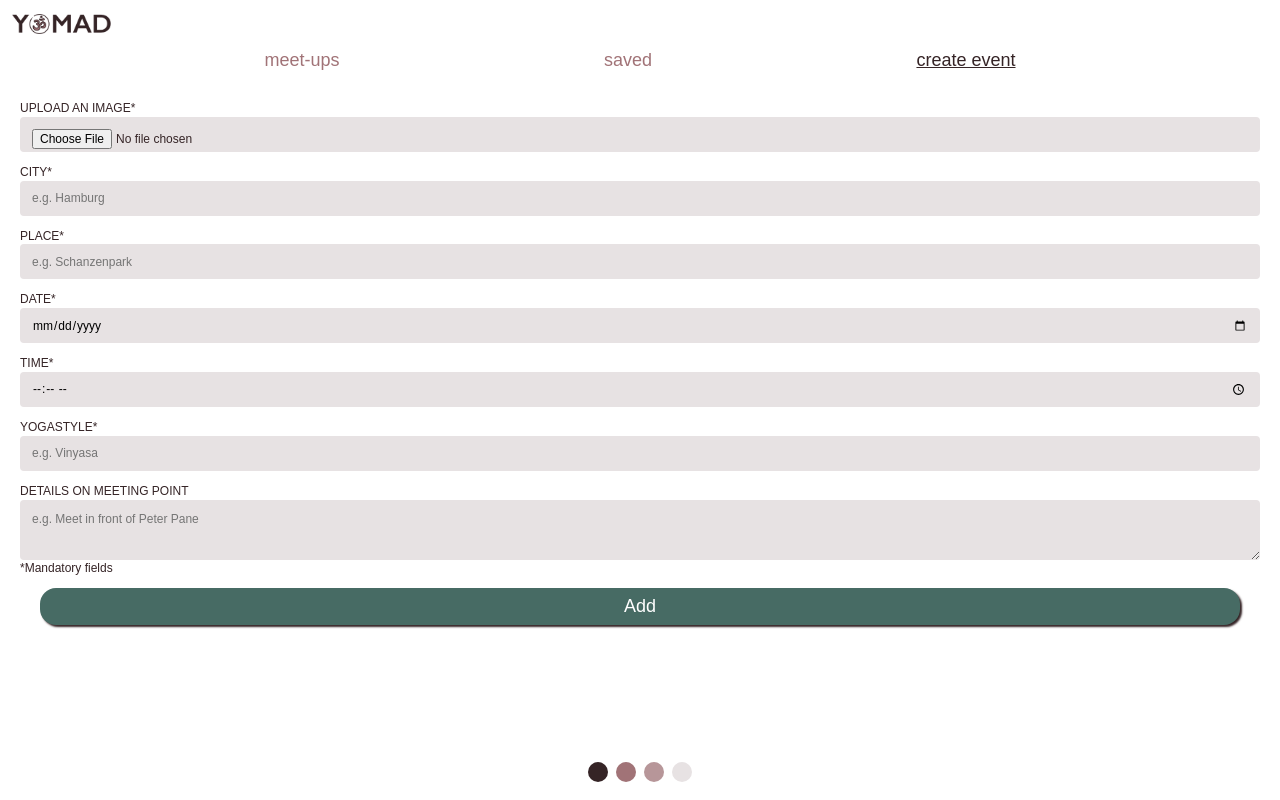
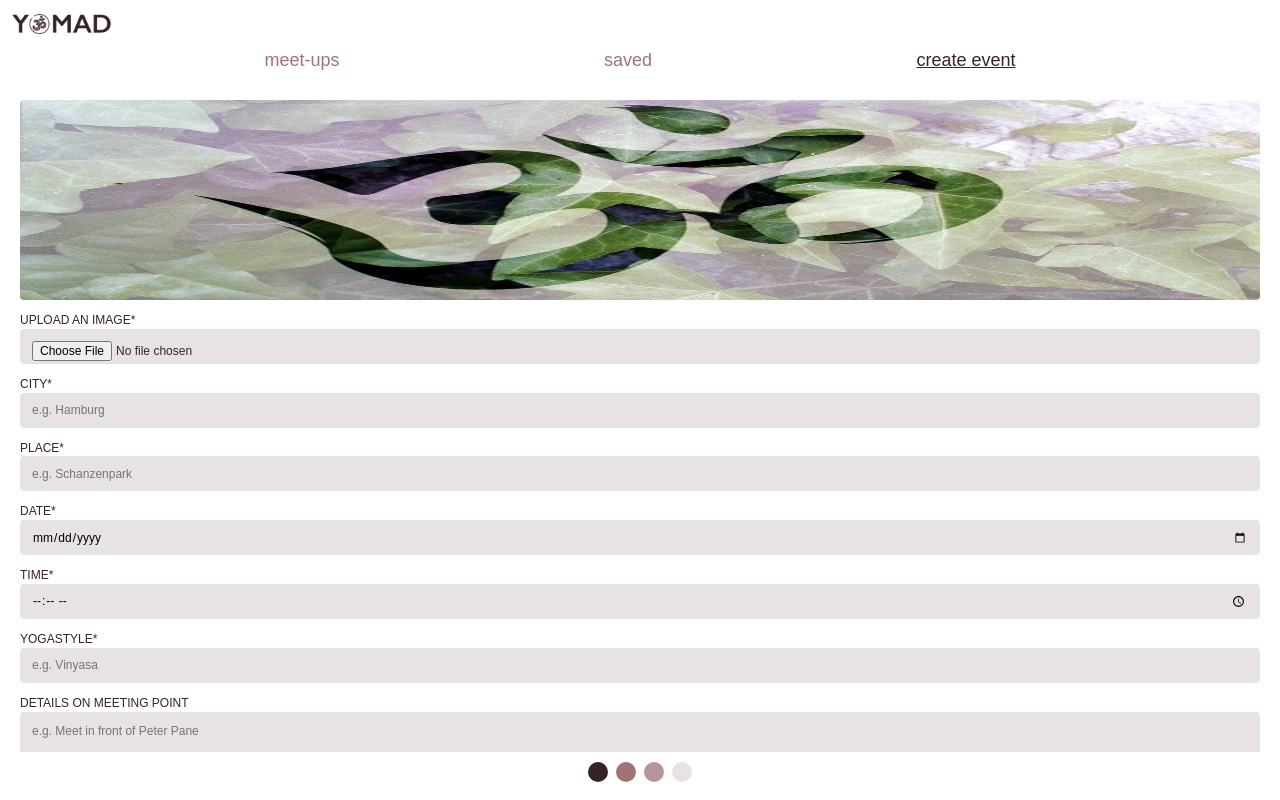
Before and after one commit to kristinmatzies/yomad, a React (Create React App) app: page /create in a window 1280 px wide. Built offline with nearby package versions, Linux system fonts and the light colour scheme.

Commit message:
Add default image

```diff
--- a/src/App.js
+++ b/src/App.js
@@ -18,6 +18,7 @@ export default function App() {
   const [selectedCity, setSelectedCity] = useState('')
   const [isFiltered, setIsFiltered] = useState(false)
   const [eventEntry, setEventEntry] = useState({
+    imageSrc: '',
     city: '',
     place: '',
     date: '',
--- a/src/components/CreateEvent.js
+++ b/src/components/CreateEvent.js
@@ -17,7 +17,10 @@ export default function CreateEvent({
   return (
     <FormWrapper>
       <FormStyled onSubmit={handleSubmit}>
-        <ImageUpload />
+        <ImageUpload
+          updateEventEntry={updateEventEntry}
+          imageSrc={eventEntry.imageSrc}
+        />
         <label htmlFor="city">City*</label>
         <input
           id="city"
@@ -97,6 +100,7 @@ const FormStyled = styled.form`
   flex-direction: column;
   margin: 20px;
   font-size: 12px;
+  border-radius: 4px;
 
   label {
     text-transform: uppercase;
--- a/src/components/EventList.js
+++ b/src/components/EventList.js
@@ -18,7 +18,7 @@ export default function EventList({
 }) {
   return (
     <Wrapper>
-      <SearchFilter onSearchFilter={onSearchFilter} />
+      <SearchFilter className="span" onSearchFilter={onSearchFilter} />
       <Scroller>
         {events
           .filter((event) =>
@@ -57,6 +57,7 @@ const ScrollContainer = styled.section`
   grid-template-rows: 1.5fr 1fr;
   margin-right: 4px;
   background: var(--background);
+  height: 100vh;
 
   :last-child {
     flex: 0 0 100%;
--- a/src/components/ImageUpload.js
+++ b/src/components/ImageUpload.js
@@ -1,11 +1,27 @@
 import React from 'react'
 import styled from 'styled-components/macro'
 
-export default function ImageUpload() {
+export default function ImageUpload({ updateEventEntry }) {
   return (
     <>
+      <DefaultImg src="./img/default_img.jpg" alt="img" />
       <label htmlFor="image">Upload an image*</label>
-      <input id="image" type="file" name="image" accept="image/*" />
+      <input
+        id="image"
+        type="file"
+        name="image"
+        accept="image/*"
+        onChange={updateEventEntry}
+      />
     </>
   )
 }
+
+const DefaultImg = styled.img`
+  object-fit: fill;
+  width: 100%;
+  height: 200px;
+  border-radius: 4px;
+  align-self: center;
+  margin-bottom: 12px;
+`
```
Also changed, not shown: public/img/default_img.jpg (added).
